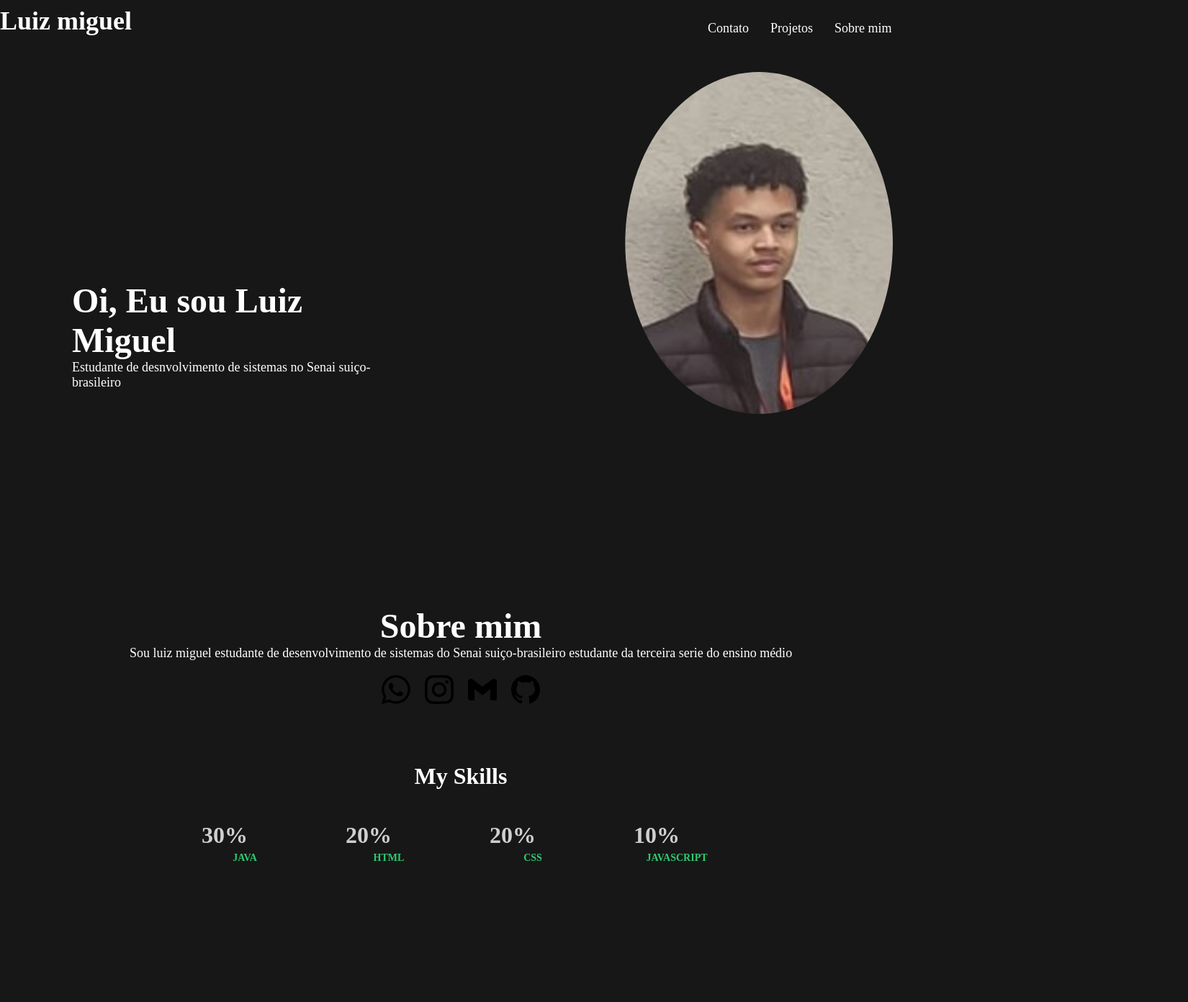
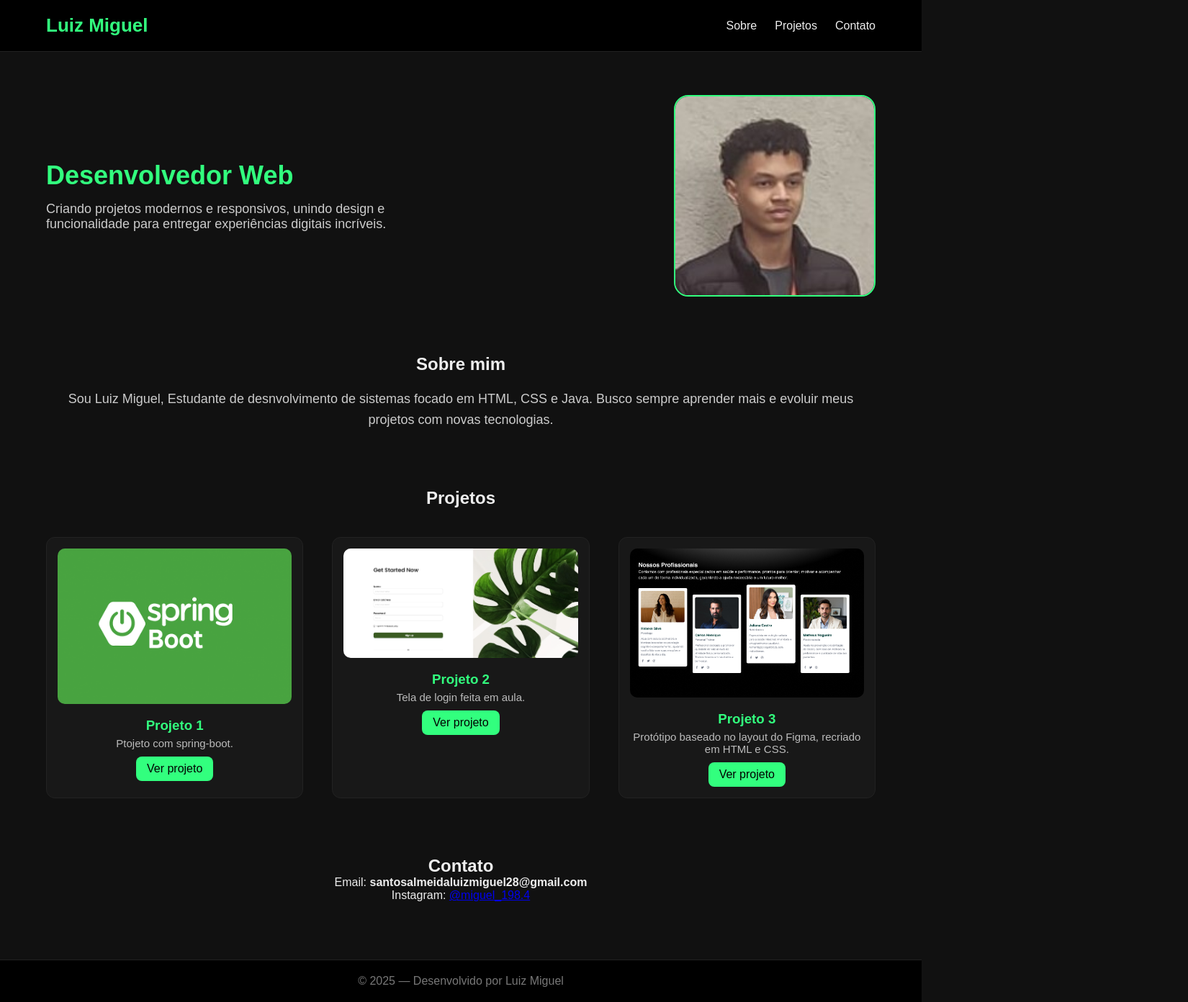
Before and after one commit to Luizmiguel1784/Portfolio, a plain HTML site: page Index.html in a window 1280 px wide. Shown: the whole page at 72% size, 1650 px wide, since content can reach past the window. Before the commit the page ends 1220 px from the top, so only its background shows below. Drawn offline with Linux system fonts and the light colour scheme.

Commit message:
page completed

```diff
--- a/Assets/css/style.css
+++ b/Assets/css/style.css
@@ -1,176 +1,173 @@
-*{
+* {
+    margin: 0;
     padding: 0;
-    margin: 0;
     box-sizing: border-box;
-    text-decoration: none;
-    background: var(--Background-color);
-    border: none;
-}
-.Container{
-
-    background-color: var(--Background-color);
-    height: 50px;
-
-}
-.Container > a{
-
-    color: white;
-}
-.Container{
-    display: flex;
-    align-items: end;
-    color: white;
-
-}
-.Container > a{
-    display: flex;
-    align-items: end;
-    color: white;
-    padding-left: 30px;
-    font-size: 18px;
-    font-style: normal;
-    font-weight: 400;
-    line-height: normal;
-}
-.Section-Home{
-
-    padding-bottom: 300px;
-    padding-right: 300px;
-    padding-left: 100px;
-    padding-top: 340px;
-    display: flex;
-    flex-direction: column;
-    color: white;
+    font-family: Arial, sans-serif;
 }
 
-main>img{
-    display: flex;
-    justify-content: center;
-      clip-path: ellipse(50% 50% at 50% 50%);
-      width: 400px;
-      height: 475px;
-      margin-top: 50px;
-      margin-left: 20px;
-      margin-right: 40px;
-
+body {
+    background: #111;
+    color: #eee;
 }
 
-h1{
-
-    font-size: 48px;
-    font-style: normal;
-    font-weight: 700;
-    line-height: normal;
-    display: flex;
-    align-items: flex-start;
-}
-h3{
-    font-size: 36px;
-    font-style: normal;
-    font-weight: 700;
-    line-height: normal;
-    padding-right: 770px;
-
-}
-:root{
-
-
-        --Background-color:#171717;
-        --second-color: #212121;
-        --button-color:#27AE60;
-}
-p{
-
-    font-family: ;
-    font-size: 18px;
-    font-style: normal;
-    font-weight: 500;
-    line-height: normal;
-}
-main{
-    display: flex;
-    justify-content: end;
-
+header {
+    background: #000;
+    padding: 20px 0;
+    border-bottom: 1px solid #222;
 }
 
-.about{
-    color: white;
+.nav {
+    width: 90%;
+    margin: auto;
+    display: flex;
+    justify-content: space-between;
+    align-items: center;
+}
+
+.logo {
+     color: #32ff7e;
+     font-size: 26px;
+     font-weight: bold;
+}
+
+.menu {
+    list-style: none;
+    display: flex;
+    gap: 25px;
+}
+
+.menu a {
+    text-decoration: none;
+    color: #eee;
+    font-size: 16px;
+    transition: 0.3s;
+}
+
+.menu a:hover {
+    color: #32ff7e;
+}
+
+.hero {
+    width: 90%;
+    margin: 60px auto;
     display: flex;
     align-items: center;
-    flex-direction: column;
-
-    }
-h2{
-    font-size: 48px;
-    font-style: normal;
-    font-weight: 700;
-    line-height: normal;
-}
-.icons{
-
-    display: flex;
-    align-items: center;
-    width: 62px;
-
-}
-.icons>a{
-
-    width: 62px;
-    height: 62px;
-}
-.icons {
-    display: flex;
-    justify-content: center;
-    gap: 20px;
-    margin-top: 20px;
+    justify-content: space-between;
 }
 
-.icons img {
-    width: 40px;
-    height: 40px;
-    cursor: pointer;
-    transition: 0.2s;
+.hero-content {
+    max-width: 500px;
 }
 
-.icons img:hover {
-    transform: scale(1.1);
-}
-.skills-section {
-    text-align: center;
-    margin-top: 60px;
+.hero h2 {
+    font-size: 36px;
+    margin-bottom: 15px;
+    color: #32ff7e;
 }
 
-.skills-section h2 {
-    font-size: 32px;
-    color: white;
-    margin-bottom: 25px;
+.hero p {
+    font-size: 18px;
+    color: #ccc;
 }
 
-
-.my-skills {
-    display: flex;
-    justify-content: center;
-    gap: 80px;
-    padding: 20px 0;
-    background: transparent;
+.hero-img {
+    width: 280px;
+    height: 280px;
+    border-radius: 20px;
+    object-fit: cover;
+    border: 2px solid #32ff7e;
 }
 
-
-.skill {
+.sobre,
+.projetos,
+.contato {
+    width: 90%;
+    margin: 80px auto;
     text-align: center;
-    width: 120px;
-    background: transparent;
 }
 
-.skill h3 {
-    font-size: 32px;
-    color: #cfcfcf;
-    font-weight: 600;
-    margin-bottom: 5px;
+.sobre p {
+    margin-top: 20px;
+    color: #ccc;
+    font-size: 18px;
+    line-height: 1.6;
 }
 
-.skill p {
-    font-size: 14px;
-    color: #2ecc71;
-    font-weight: 600;
+.projetos-grid {
+    margin-top: 40px;
+    display: grid;
+    grid-template-columns: repeat(3, 1fr);
+    gap: 40px;
 }
+
+.card {
+    background: #181818;
+    padding: 15px;
+    border-radius: 12px;
+    border: 1px solid #222;
+    text-align: center;
+    transition: 0.3s;
+}
+
+.card img {
+    width: 100%;
+    border-radius: 10px;
+}
+
+.card h3 {
+    margin: 15px 0 5px;
+    color: #32ff7e;
+}
+
+.card p {
+    font-size: 15px;
+    color: #bbb;
+}
+
+.card a {
+    display: inline-block;
+    margin-top: 10px;
+    text-decoration: none;
+    background: #32ff7e;
+    color: #000;
+    padding: 8px 15px;
+    border-radius: 8px;
+    transition: 0.3s;
+}
+
+.card a:hover {
+    background: #00d86d;
+}
+
+footer {
+    background: #000;
+    padding: 20px;
+    text-align: center;
+    border-top: 1px solid #222;
+    margin-top: 40px;
+}
+
+footer p {
+    color: #777;
+}
+
+/* RESPONSIVIDADE MOBILE */
+
+@media (max-width: 800px) {
+    .hero {
+        flex-direction: column;
+        text-align: center;
+    }
+
+    .hero-img {
+        margin-top: 25px;
+    }
+
+    .projetos-grid {
+        grid-template-columns: 1fr;
+    }
+
+    .menu {
+        gap: 15px;
+    }
+}
--- a/Index.html
+++ b/Index.html
@@ -1,65 +1,75 @@
 <!DOCTYPE html>
-<html lang="en">
+<html lang="pt-br">
 <head>
     <meta charset="UTF-8">
     <meta name="viewport" content="width=device-width, initial-scale=1.0">
-    <title>portifolio</title>
+    <title>Meu Portfólio</title>
     <link rel="stylesheet" href="/Assets/css/style.css">
 </head>
 <body>
 
-<navbar>
-    <div class="Container">
-       <h3>Luiz miguel</h3>
-       <a href="">Contato</a>
-       <a href="">Projetos</a>
-       <a href="">Sobre mim</a>
-    </div>
+    <header>
+        <nav class="nav">
+            <h1 class="logo">Luiz Miguel</h1>
+            <ul class="menu">
+                <li><a href="#sobre">Sobre</a></li>
+                <li><a href="#projetos">Projetos</a></li>
+                <li><a href="#contato">Contato</a></li>
+            </ul>
+        </nav>
+    </header>
 
-</navbar>
-    <main>
+    <section class="hero">
+        <div class="hero-content">
+            <h2>Desenvolvedor Web</h2>
+            <p>Criando projetos modernos e responsivos, unindo design e funcionalidade para entregar experiências digitais incríveis.</p>
+        </div>
+        <img src="/Assets/images/Eu.jpg" class="hero-img" alt="Minha Foto">
+    </section>
 
-        <div class="Section-Home">
-            <h1>Oi, Eu sou Luiz Miguel</h1>
-            <p>Estudante de desnvolvimento de sistemas no Senai suiço-brasileiro</p>
+    <section id="sobre" class="sobre">
+        <h2>Sobre mim</h2>
+        <p>Sou Luiz Miguel, Estudante de desnvolvimento de sistemas focado em HTML, CSS e Java. Busco sempre aprender mais e evoluir meus projetos com novas tecnologias.</p>
+    </section>
+
+    <section id="projetos" class="projetos">
+        <h2>Projetos</h2>
+
+        <div class="projetos-grid">
+
+            <div class="card">
+                <img src="/Assets/images/spring-boot.png" alt="Projeto 1">
+                <h3>Projeto 1</h3>
+                <p>Ptojeto com spring-boot.</p>
+                <a href="https://github.com/Luizmiguel1784/Atividade-Login" target="_blank">Ver projeto</a>
+            </div>
+
+            <div class="card">
+                <img src="/Assets/images/Tela_de_login.png" alt="Projeto 2">
+                <h3>Projeto 2</h3>
+                <p>Tela de login feita em aula.</p>
+                <a href="https://github.com/Luizmiguel1784/auth-pages" target="_blank">Ver projeto</a>
+            </div>
+
+            <div class="card">
+                <img src="/Assets/images/LifeBloom.png" alt="Projeto 3">
+                <h3>Projeto 3</h3>
+                <p>Protótipo baseado no layout do Figma, recriado em HTML e CSS.</p>
+                <a href="https://github.com/Lifebloom-senai/LIFEBLOOM-FRONTEND/tree/professionals-page" target="_blank">Ver projeto</a>
+            </div>
+
         </div>
-        <img src="/Assets/images/Eu.jpg" alt="">
+    </section>
 
-    </main>
-    <div class="about">
-        <h2>Sobre mim</h2>
-        <p>Sou luiz miguel estudante de desenvolvimento de sistemas do Senai suiço-brasileiro estudante da terceira serie do ensino médio </p>
+    <section id="contato" class="contato">
+        <h2>Contato</h2>
+        <p>Email: <strong>santosalmeidaluizmiguel28@gmail.com</strong></p>
+        <p>Instagram: <a href="https://www.instagram.com/miguel_198.4/" target="_blank">@miguel_198.4</a></p>
+    </section>
 
-         <div class="icons">
-             <a href="#"><img src="/Assets/icons/WhatsApp.svg" alt="WhatsApp"></a>
-             <a href="#"><img src="/Assets/icons/Instagram.svg" alt="Instagram"></a>
-             <a href="#"><img src="/Assets/icons/Gmail.svg" alt="Gmail"></a>
-             <a href="#"><img src="/Assets/icons/Github.svg" alt="Github"></a>
-         </div>
-    </div>
-
-<div class="skills-section">
-    <h2>My Skills</h2>
-
-    <div class="my-skills">
-        <div class="skill">
-            <h3>30%</h3>
-            <p>JAVA</p>
-        </div>
-        <div class="skill">
-            <h3>20%</h3>
-            <p>HTML</p>
-        </div>
-        <div class="skill">
-            <h3>20%</h3>
-            <p>CSS</p>
-        </div>
-        <div class="skill">
-            <h3>10%</h3>
-            <p>JAVASCRIPT</p>
-        </div>
-    </div>
-</div>
+    <footer>
+        <p>© 2025 — Desenvolvido por Luiz Miguel</p>
+    </footer>
 
 </body>
 </html>
```
Also changed, not shown: Assets/images/LifeBloom.png (added), Assets/images/Tela_de_login.png (added), Assets/images/spring-boot.png (added).
